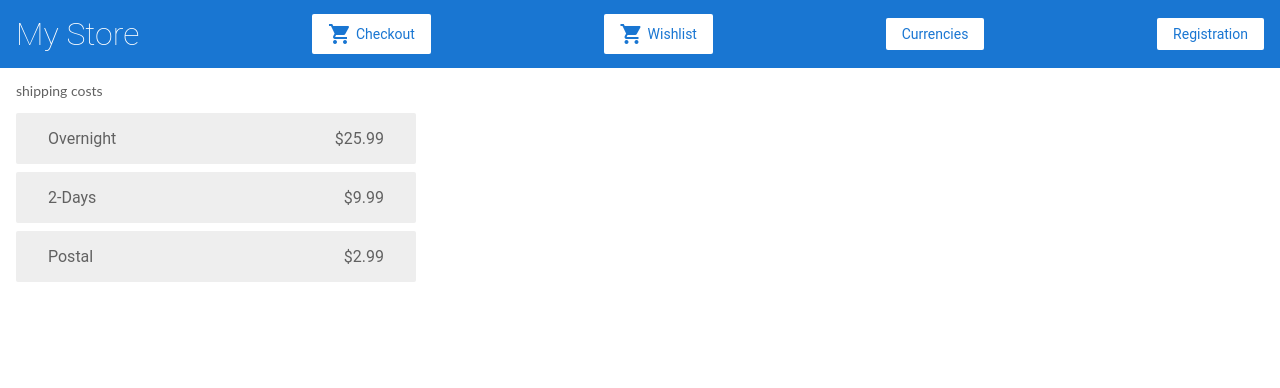
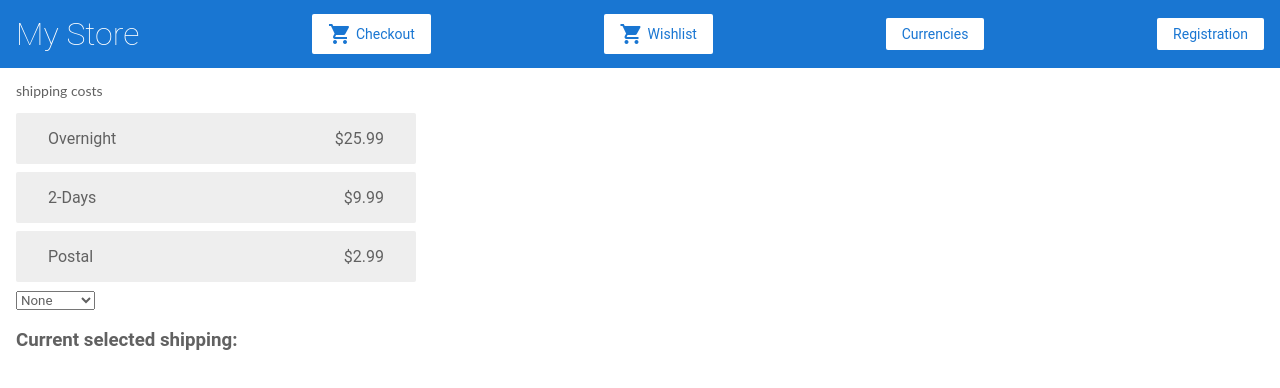
Before and after one commit to ChanksM/angular-tutorial-1, an Angular app: page /shipping in a window 1280 px wide. Shown: the top 388 px of the page. Built offline with nearby package versions, Linux system fonts and the light colour scheme.

Commit message:
feat(20-di-part-3): Finish tutorial

```diff
--- a/src/app/shipping.service.ts
+++ b/src/app/shipping.service.ts
@@ -1,13 +1,23 @@
 import { Injectable } from '@angular/core';
 import { HttpClient } from '@angular/common/http';
 
-@Injectable()
+@Injectable({
+  providedIn: 'root'
+})
 
 
 export class ShippingService {
-
+  private type;
   constructor(private http: HttpClient) { }
   getShippingCosts() {
     return this.http.get('/assets/shipping.json');
   }
+
+  setShipping(value) {
+    this.type = value;
+  }
+
+  getType() {
+    return this.type;
+  }
 }
--- a/src/app/shipping/shipping.component.html
+++ b/src/app/shipping/shipping.component.html
@@ -3,3 +3,14 @@
     <span>{{shipping.name}}</span>
     <span>{{shipping.price | currency}}</span>
 </div>
+
+<select (change)="selectShipping($event.target.value)">
+    <option>None</option>
+    <option *ngFor="let shipping of shippingCosts | async">
+        {{shipping.name}}
+    </option>
+</select>
+
+<h3>
+    Current selected shipping: {{selectedShipping}}
+</h3>
--- a/src/app/shipping/shipping.component.ts
+++ b/src/app/shipping/shipping.component.ts
@@ -2,7 +2,6 @@
 import { ShippingService } from '../shipping.service';
 
 @Component({
-  providers: [ShippingService],
   selector: 'app-shipping',
   templateUrl: './shipping.component.html',
   styleUrls: ['./shipping.component.scss']
@@ -17,4 +16,12 @@
   ngOnInit() {
   }
 
+  get selectedShipping() {
+    return this.shippingService.getType();
+  }
+
+  selectShipping(value) {
+    this.shippingService.setShipping(value);
+  }
+
 }
```
